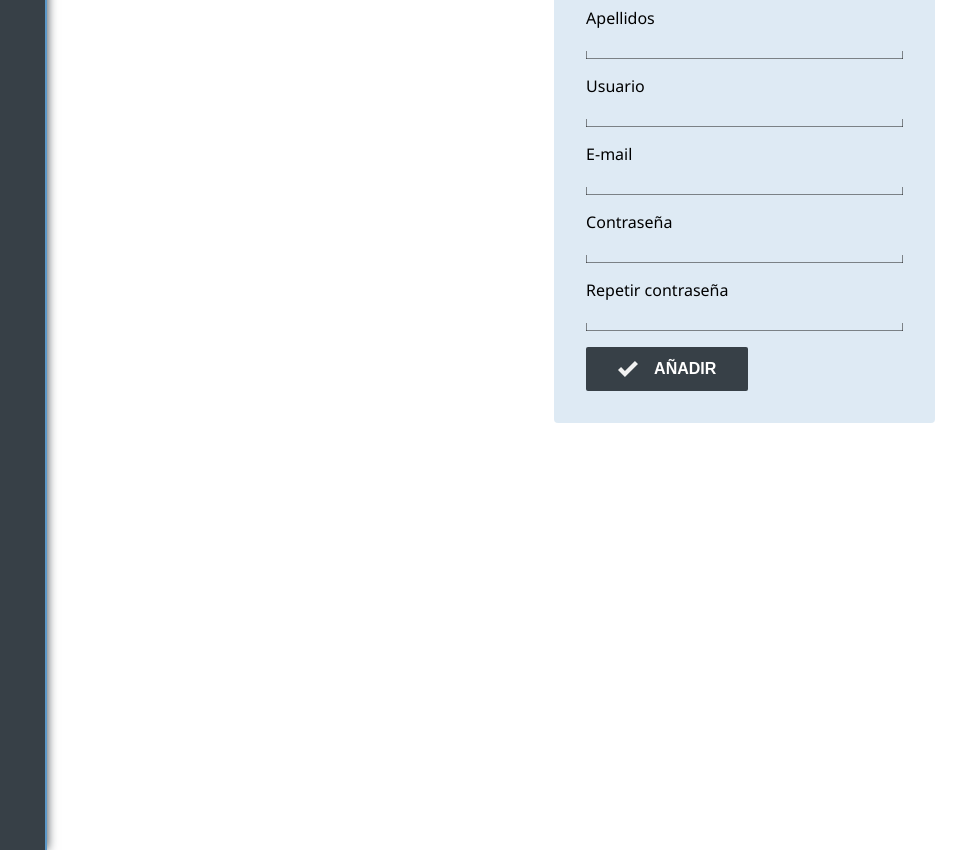
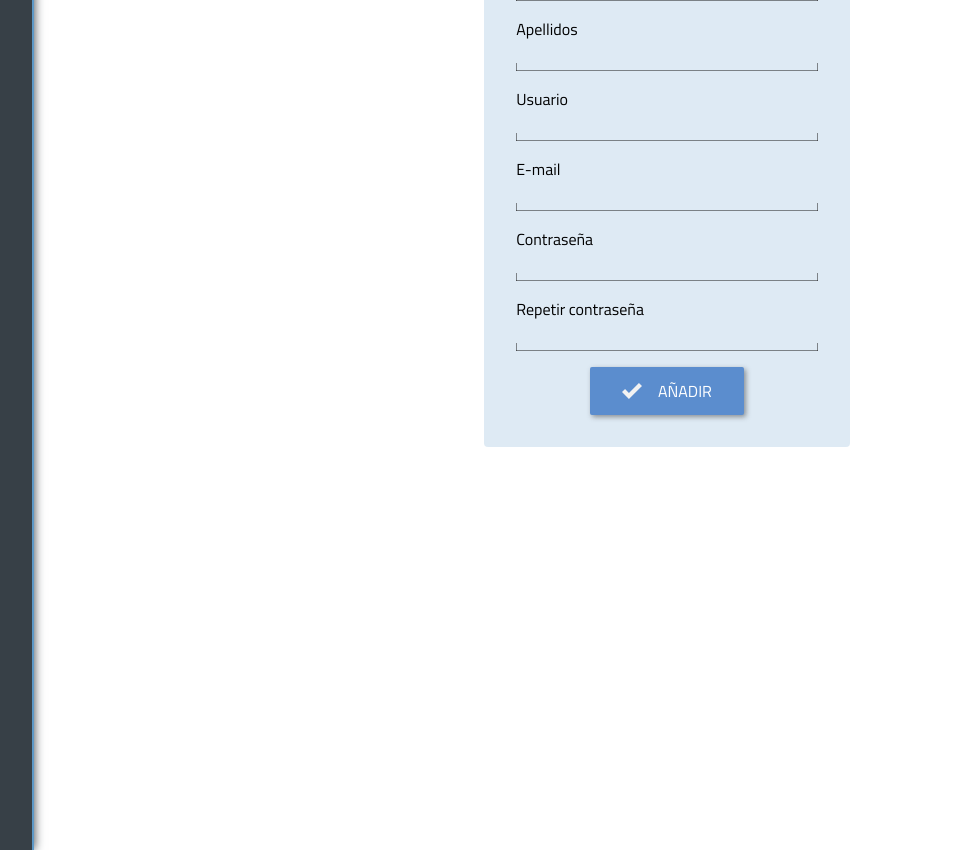
Before and after one commit to javiermr23/tienda, a PHP site: page /administracion/index.php in a window 1280 px wide. Shown: the part 254-1104 px from the top of the page, without its empty margins (183-1149 px from the left). Run offline with PHP 8.4, Linux system fonts and the light colour scheme; data that the repository does not hold is empty; some libraries are stand-ins or nearby versions.

Commit message:
Cambio de fuente y estilo de botones en área de administración

```diff
--- a/administracion/desktop.ini
+++ /dev/null
@@ -1,4 +0,0 @@
-[.ShellClassInfo]
-InfoTip=Esta carpeta se ha compartido online.
-IconFile=C:\Program Files\Google\Drive\googledrivesync.exe
-IconIndex=16
--- a/administracion/style.css
+++ b/administracion/style.css
@@ -1,12 +1,12 @@
-@import url('https://fonts.googleapis.com/css?family=Noto+Sans:400,700');
+@import url('https://fonts.googleapis.com/css?family=Titillium+Web:200,300,400,600,700');
 
 * {
     box-sizing: border-box;
     margin: 0;
     padding: 0;
 }
-html {
-    font-family: 'Noto Sans', sans-serif;
+html, button, input {
+    font-family: 'Titillium Web', sans-serif;
 }
 body {
     display: flex;
@@ -21,6 +21,7 @@ main {
     flex: 1 1 auto;
 }
 img {
+    object-fit: contain;
     vertical-align: middle;
 }
 .adm-menu {
@@ -222,19 +223,24 @@ button {
 }
 .btn {
     align-items: center;
-    background: linear-gradient(to bottom right, #374047, #374047);
+    background-color: #5b8dce;
     border-radius: 2px;
+    box-shadow: 2px 2px 5px 0px rgba(54, 54, 54, .5);
     color: white;
     cursor: pointer;
     display: flex;
     font-size: 1rem;
-    font-weight: 700;
+    margin: 0 auto;
     padding: .75rem 2rem;
     text-transform: uppercase;
+    transition: box-shadow .3s;
 }
 .btn > img {
     height: 1.25rem;
     margin-right: 1rem;
+}
+.btn:hover {
+    box-shadow: 2px 2px 5px 0px rgba(54, 54, 54, .25);
 }
 
 /*
```
